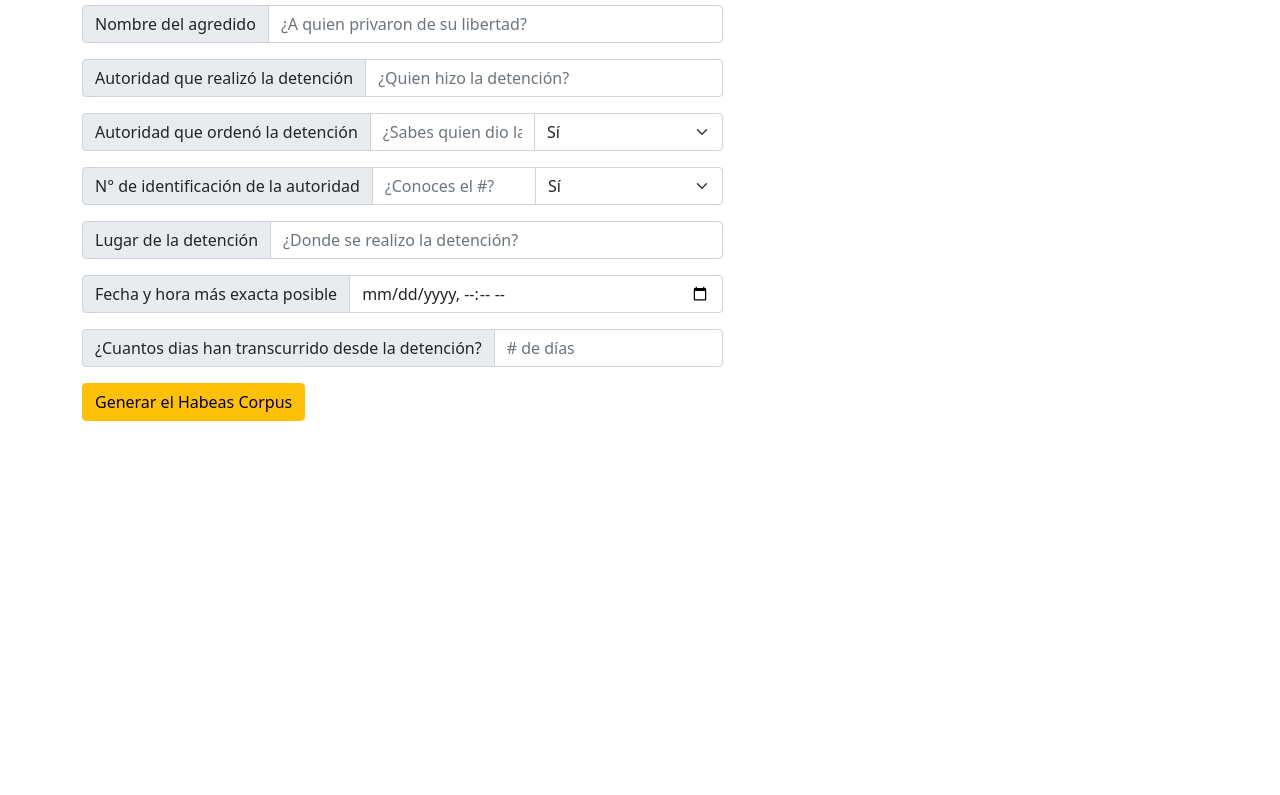
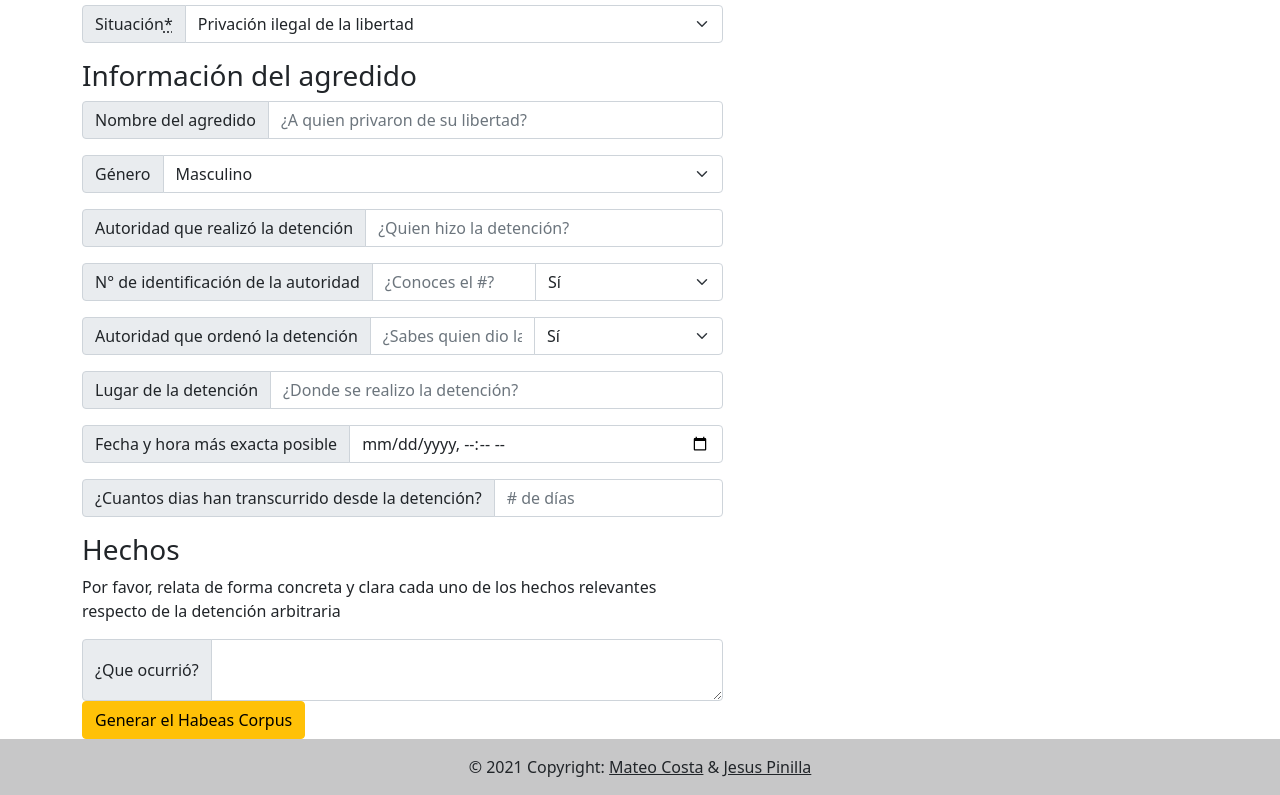
Before and after one commit to mateocostab/generador-habeas-corpus, a plain HTML site: page index.html in a window 1280 px wide. Shown: the part 801-1596 px from the top of the page. Before the commit the page ends 1222 px from the top, so only its background shows below. Drawn offline with nearby package versions, Linux system fonts and the light colour scheme.

Commit message:
input completed

```diff
--- a/index.html
+++ b/index.html
@@ -54,7 +54,10 @@
         <div class="row">
           <div class="col-lg-7 col-md-14">
              <h2>Generador de Habeas Corpus</h2>
-             <p>Los campos obligatorios van seguidos de <strong><abbr title ="Obligatorio">*</abbr></strong></p>
+             <p><strong>Constitución Política. Art. 30. </strong>“Quien estuviere privado de su libertad, y creyere estarlo ilegalmente, tiene derecho a invocar ante cualquier autoridad judicial, en todo tiempo, por sí o por interpuesta persona, el Habeas Corpus, el cual debe resolverse en el término de treinta y seis horas”.
+            </p>
+             <small>Los campos obligatorios van seguidos de <strong><abbr title ="Obligatorio">*</abbr></strong></small>
+             <br>
              <small>Tus datos no seran almacenados en algun servidor</small>
 
              <!-- ================================ Start Datos Del Solicitante  =========================== -->
@@ -71,7 +74,7 @@
                       <input type="mail" class="form-control" placeholder="Tu correo electrónico" aria-label="Nombre completo" aria-describedby="basic-addon1" required>
                     </div>
                     <div class="input-group mb-3">
-                      <span class="input-group-text" id="generos">Género</span>
+                      <span class="input-group-text" id="genero_solicitante">Género</span>
                       <select class="form-select" aria-label="Selecciona tu género">
                         <option value="1">Masculino</option>
                         <option value="2">Femenino</option>
@@ -133,17 +136,17 @@
                 <span class="input-group-text" id="basic-addon1">Nombre del agredido</span>
                 <input type="text" class="form-control" placeholder="¿A quien privaron de su libertad?" aria-label="nombre-agredido" aria-describedby="basic-addon1" required>
               </div>
+              <div class="input-group mb-3">
+                <span class="input-group-text" id="genero_agredido">Género</span>
+                <select class="form-select" aria-label="Selecciona tu género">
+                  <option value="1">Masculino</option>
+                  <option value="2">Femenino</option>
+                  <option value="3">Otro</option>
+                </select>
+              </div>
                <div class="input-group mb-3">
                 <span class="input-group-text" id="basic-addon1">Autoridad que realizó la detención</span>
                 <input type="text" class="form-control" placeholder="¿Quien hizo la detención?" aria-label="nombre-autoridad" aria-describedby="basic-addon1" required>
-              </div>
-               <div class="input-group mb-3">
-                <span class="input-group-text" id="basic-addon1">Autoridad que ordenó la detención</span>
-                <input type="text" class="form-control" placeholder="¿Sabes quien dio la orden?" aria-label="nombre-autoridad" aria-describedby="basic-addon1" required>
-                <select class="form-select" id="numero_identificacion">
-                  <option value="1">Sí</option>
-                  <option value="2">No</option>
-                </select>
               </div>
               <div class="input-group mb-3">
                 <span class="input-group-text" id="basic-addon1">N° de identificación de la autoridad</span>
@@ -153,24 +156,50 @@
                   <option value="2">No</option>
                 </select>
               </div>
+               <div class="input-group mb-3">
+                <span class="input-group-text" id="basic-addon1">Autoridad que ordenó la detención</span>
+                <input type="text" class="form-control" placeholder="¿Sabes quien dio la orden?" aria-label="nombre-autoridad" aria-describedby="basic-addon1">
+                <select class="form-select" id="numero_identificacion">
+                  <option value="1">Sí</option>
+                  <option value="2">No</option>
+                </select>
+              </div>
               <div class="input-group mb-3">
                 <span class="input-group-text" id="basic-addon1">Lugar de la detención</span>
-                <input type="text" class="form-control" placeholder="¿Donde se realizo la detención?" aria-label="detencion-lugar" aria-describedby="basic-addon1">
+                <input type="text" class="form-control" placeholder="¿Donde se realizo la detención?" aria-label="detencion-lugar" aria-describedby="basic-addon1" required>
               </div>
               <div class="input-group mb-3">
                 <span class="input-group-text" id="basic-addon1">Fecha y hora más exacta posible</span>
-                <input type="datetime-local" class="form-control" aria-label="detencion-fecha" aria-describedby="basic-addon1">
+                <input type="datetime-local" class="form-control" aria-label="detencion-fecha" aria-describedby="basic-addon1" required>
               </div>
               <div class="input-group mb-3">
                 <span class="input-group-text" id="basic-addon1">¿Cuantos dias han transcurrido desde la detención?</span>
-                <input type="number"  min="0" placeholder="# de días" class="form-control" aria-label="detencion-fecha" aria-describedby="basic-addon1">
+                <input type="number"  min="0" placeholder="# de días" class="form-control" aria-label="detencion-fecha" aria-describedby="basic-addon1" required>
               </div>
               </form>
              </section>
              <!-- ================================ End Datos Del Agredido  =========================== -->
+             <!-- ================================ Start Hechos =========================== -->
+             <section class="sectionHechos">
+              <form id="formHechos">
+               <h3>Hechos</h3>
+               <p>Por favor, relata de forma concreta y clara cada uno de los hechos relevantes respecto de la detención arbitraria</p>
+                <div class="input-group">
+                <span class="input-group-text">¿Que ocurrió?</span>
+                <textarea id="textoHechos" class="form-control" aria-label="hechos" rows="2" ></textarea>
+                </div>
+
+
+              </form>
+             </section>
+             <!-- ================================ End Hechos  =========================== -->
           <!-- ================================ Start Enviar  =========================== -->
-          <button id="boton_generar " type="button" class="btn btn-warning">Generar el Habeas Corpus</button>
+          <section class="generarHabeas">
+              <button id="boton_generar " type="button" class="btn btn-warning">Generar el Habeas Corpus</button>
+            </div>
+          </section>
           </div>
+          <!-- ================================ End Enviar  =========================== -->
         </div>
       </div>
     </section>
@@ -178,6 +207,20 @@
     </main>
 
   <!-- ================================ End Main Area =========================== -->
+  <!-- ================================ Start Footer =========================== -->
+  <footer class="bg-light text-center text-lg-start">
+
+    <!-- Start Copyright -->
+    <div class="text-center p-3" style="background-color: rgba(0, 0, 0, 0.2);">
+    © 2021 Copyright:
+    <a class="text-dark" href="https://instagram.com/mateocostab">Mateo Costa</a>
+    <a>&</a>
+    <a class="text-dark" href="instagram.com/jesuspinilla_/">Jesus Pinilla</a>
+    </div>
+    <!-- End Copyright -->
+    </footer>
+
+  <!-- ================================ End Footer =========================== -->
 
 
   <!-- JQuery JS File -->
```
Also changed, not shown: css/bootstrap.min.css (deleted), js/bootstrap.min.js (deleted).
